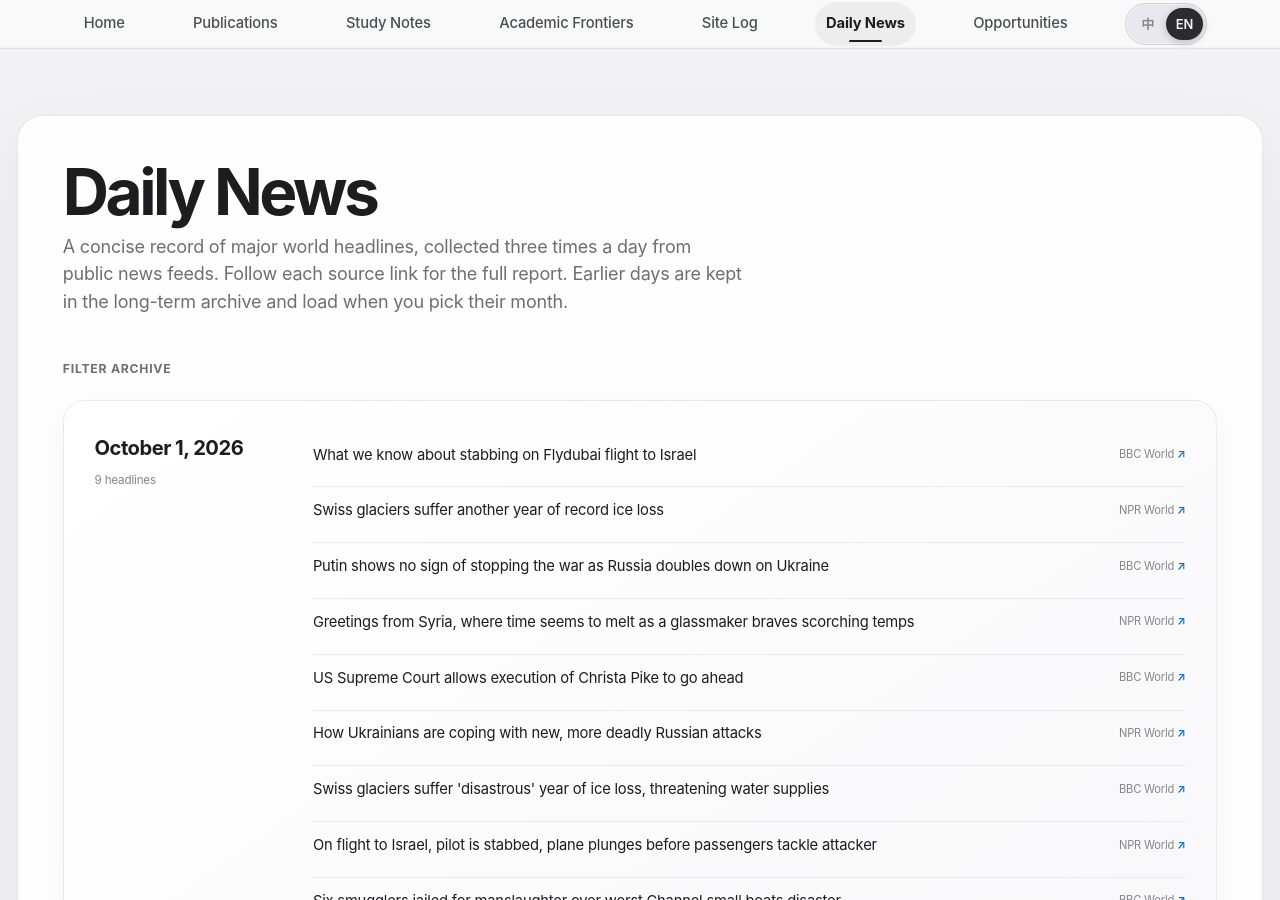
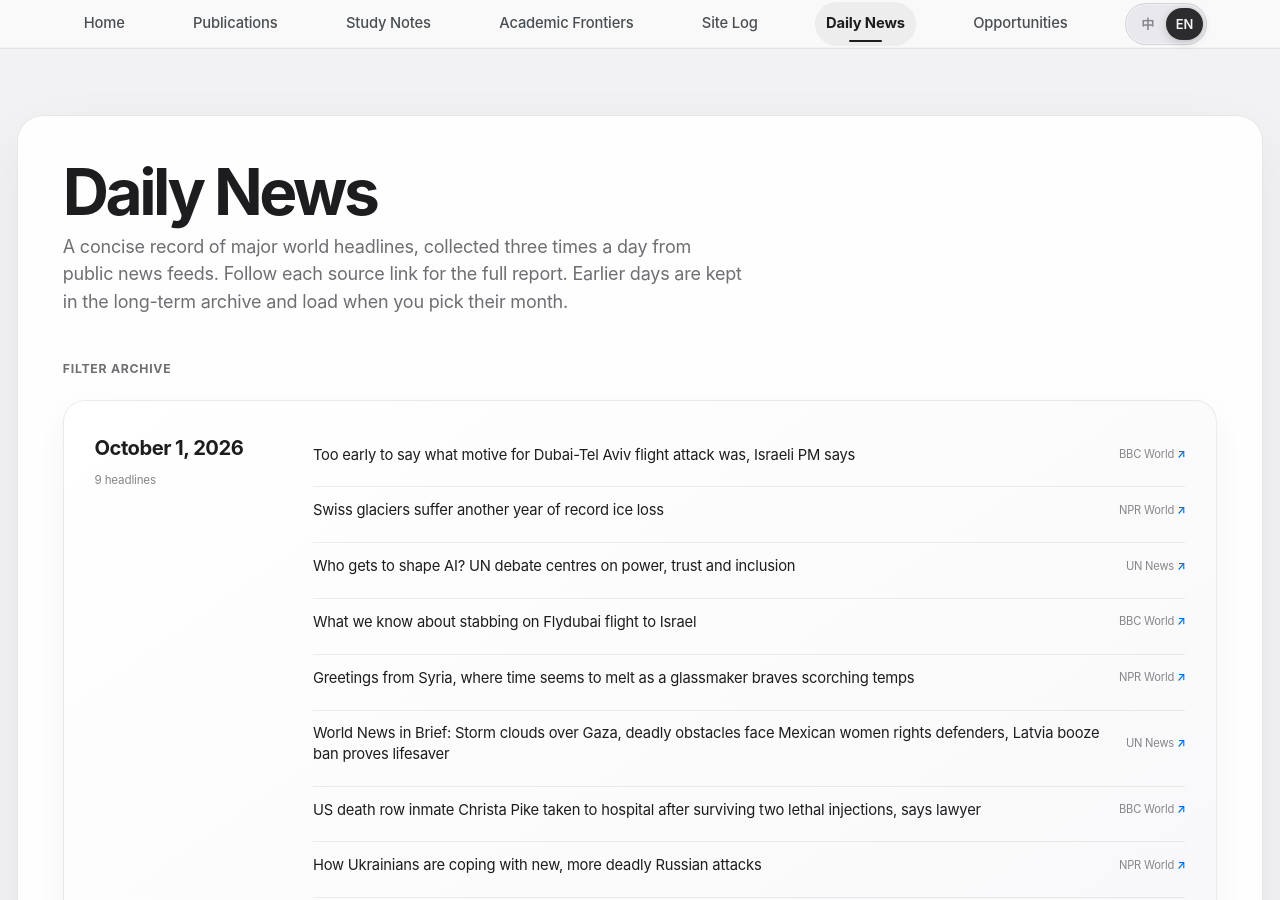
Before and after one commit to HaoxiangLuo/HaoxiangLuo.github.io, a Jekyll site: the page built from _pages/daily-news.html, in a window 1280 px wide and 900 px high. Built offline with Jekyll 4.4.1, drawn with Linux system fonts in a browser that asks for light colours; a style sheet for code colours, icons or effects is not loaded; some of the changed text lies outside the part shown.

Commit message:
Update daily news 2026-10-01

```diff
--- a/_data/daily_news.json
+++ b/_data/daily_news.json
@@ -1,14 +1,14 @@
 {
-  "updated_at": "2026-10-01T09:06:03+08:00",
+  "updated_at": "2026-10-01T12:14:00+08:00",
   "days": [
     {
       "date": "2026-10-01",
       "items": [
         {
-          "title": "What we know about stabbing on Flydubai flight to Israel",
+          "title": "Too early to say what motive for Dubai-Tel Aviv flight attack was, Israeli PM says",
           "source": "BBC World",
-          "url": "https://www.bbc.co.uk/news/articles/cqjdv7pmj9dno?at_medium=RSS&at_campaign=rss",
-          "title_zh": "关于迪拜航空飞往以色列的航班上发生持刀伤人事件，我们了解多少"
+          "url": "https://www.bbc.co.uk/news/articles/cqgmrm7xd8wyo?at_medium=RSS&at_campaign=rss",
+          "title_zh": "以色列总理表示，现在判断迪拜-特拉维夫航班袭击的动机还为时过早"
         },
         {
           "title": "Swiss glaciers suffer another year of record ice loss",
@@ -17,10 +17,16 @@
           "title_zh": "瑞士冰川又遭遇创纪录的冰损失一年"
         },
         {
-          "title": "Putin shows no sign of stopping the war as Russia doubles down on Ukraine",
+          "title": "Who gets to shape AI? UN debate centres on power, trust and inclusion",
+          "source": "UN News",
+          "url": "https://news.un.org/feed/view/en/story/2026/09/1168498",
+          "title_zh": "谁来塑造人工智能？联合国辩论的焦点是权力、信任和包容"
+        },
+        {
+          "title": "What we know about stabbing on Flydubai flight to Israel",
           "source": "BBC World",
-          "url": "https://www.bbc.co.uk/news/articles/cqx2ze420kpyo?at_medium=RSS&at_campaign=rss",
-          "title_zh": "俄罗斯在乌克兰问题上加大力度，普京没有表现出停止战争的迹象"
+          "url": "https://www.bbc.co.uk/news/articles/cqjdv7pmj9dno?at_medium=RSS&at_campaign=rss",
+          "title_zh": "关于迪拜航空飞往以色列的航班上发生持刀伤人事件，我们了解多少"
         },
         {
           "title": "Greetings from Syria, where time seems to melt as a glassmaker braves scorching temps",
@@ -29,7 +35,13 @@
           "title_zh": "来自叙利亚的问候，玻璃制造商勇敢地面对酷暑，时间似乎融化了"
         },
         {
-          "title": "US Supreme Court allows execution of Christa Pike to go ahead",
+          "title": "World News in Brief: Storm clouds over Gaza, deadly obstacles face Mexican women rights defenders, Latvia booze ban proves lifesaver",
+          "source": "UN News",
+          "url": "https://news.un.org/feed/view/en/story/2026/09/1168496",
+          "title_zh": "世界新闻简讯：加沙上空乌云密布，墨西哥女权捍卫者面临致命障碍，拉脱维亚禁酒令成为救星"
+        },
+        {
+          "title": "US death row inmate Christa Pike taken to hospital after surviving two lethal injections, says lawyer",
           "source": "BBC World",
           "url": "https://www.bbc.co.uk/news/articles/cq8r6rjdvlx6o?at_medium=RSS&at_campaign=rss",
           "title_zh": "美国最高法院允许继续执行克里斯塔·派克"
@@ -41,22 +53,10 @@
           "title_zh": "乌克兰人如何应对俄罗斯新的、更致命的袭击"
         },
         {
-          "title": "Swiss glaciers suffer 'disastrous' year of ice loss, threatening water supplies",
-          "source": "BBC World",
-          "url": "https://www.bbc.co.uk/news/articles/c6n9w0ypjwl9o?at_medium=RSS&at_campaign=rss",
-          "title_zh": "瑞士冰川遭遇“灾难性”冰损失，威胁供水"
-        },
-        {
-          "title": "On flight to Israel, pilot is stabbed, plane plunges before passengers tackle attacker",
-          "source": "NPR World",
-          "url": "https://www.npr.org/2026/09/30/nx-s1-5985806/flydubai-flight-dubai-tel-aviv-israel",
-          "title_zh": "在飞往以色列的航班上，飞行员被刺伤，飞机坠落，然后乘客与袭击者搏斗"
-        },
-        {
-          "title": "Six smugglers jailed for manslaughter over worst Channel small boats disaster",
-          "source": "BBC World",
-          "url": "https://www.bbc.co.uk/news/articles/c6n8m33pn9djo?at_medium=RSS&at_campaign=rss",
-          "title_zh": "六名走私犯因海峡小船灾难中过失杀人罪被判入狱"
+          "title": "Could a new global panel defuse inequality’s ‘ticking time bomb’?",
+          "source": "UN News",
+          "url": "https://news.un.org/feed/view/en/story/2026/09/1168489",
+          "title_zh": "新的全球专家小组能否化解不平等的“定时炸弹”？"
         }
       ]
     },
```
Also changed, not shown: assets/data/archive/manifest.json, 1 other file.
